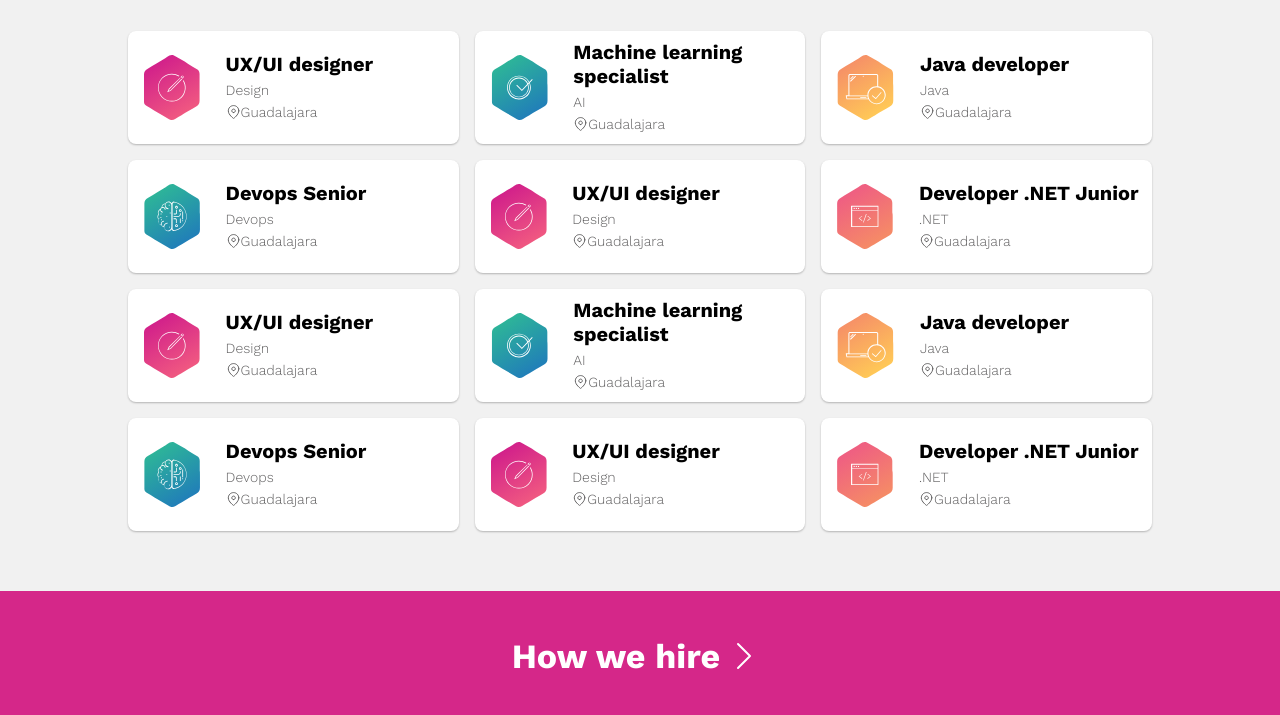
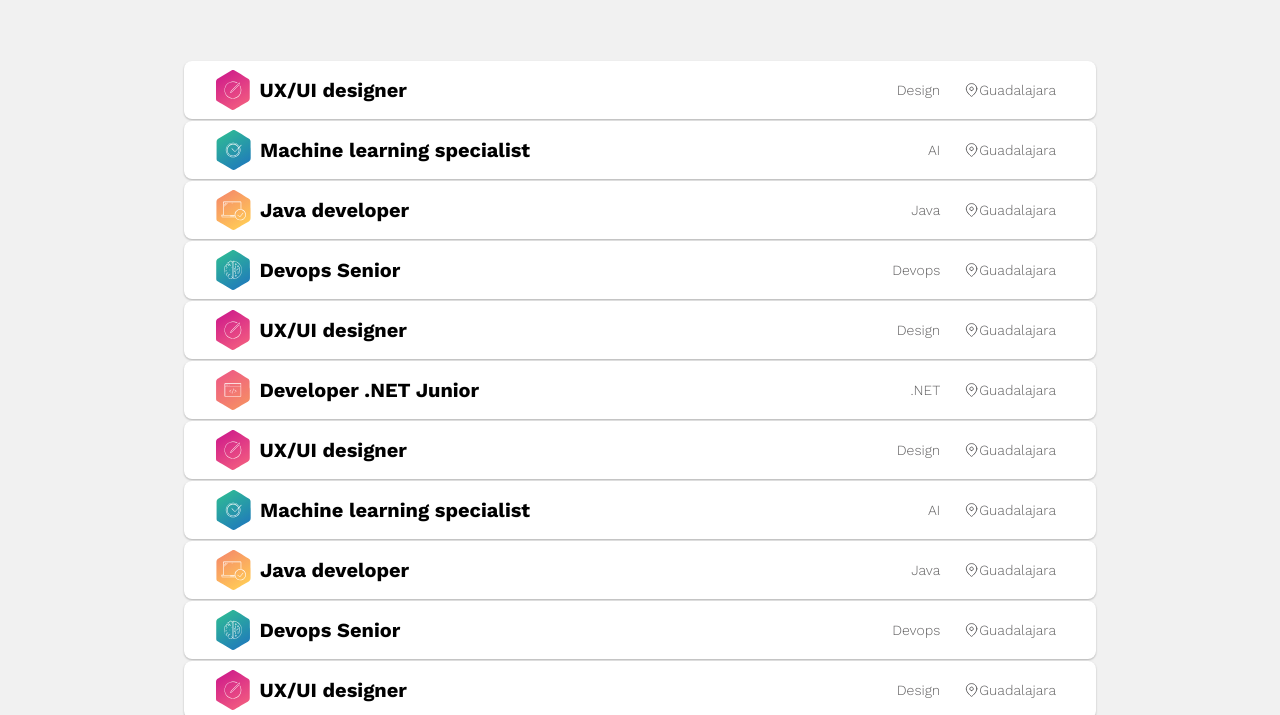
Before and after one commit to Alejandra-cano/iTexico-Jobs, a plain HTML site: page openings.html in a window 1280 px wide. Shown: the part 649-1364 px from the top of the page. Drawn offline with nearby package versions, Linux system fonts and the light colour scheme.

Commit message:
openings
change in the openings html and on the index

```diff
--- a/CSS/style.scss
+++ b/CSS/style.scss
@@ -956,7 +956,50 @@ footer{
         }
     }
 }
+.openings{
+    background-color: #F1F1F1;
+    @include flex(column, center, center);
+    flex-wrap:wrap;
+    padding-bottom: 200px;
+    .flex{
+        display:flex;
+        justify-content: center;
+        flex-direction: column;
+        align-items: center;
+        width: 70vw;
+        .card{
+            @include flex(row, space-between, center);
+            background-color: #fff;
+            border-radius: 8px;
+            height:58px;
+            box-shadow: 0px 1px 2px rgba(0, 0, 0, 0.25);
+            padding-right:16px;
+            width:100%;
+            margin-bottom:2px;
+            @include for-size(mobile){
+                width: 330px;
+                margin: 10px 20px 10px 20px ;
+            }
+            .icon{
+                .position-icon{
+                    height: 40px;
+                    margin-left:2em;
 
+                }
+                h6{
+
+                    margin:0 0 0 9px;
+                }
+            }
+        }
+        div{
+            @include flex(row, flex-start, center);
+            .body1{
+                margin-right:24px;
+            }
+        }
+    }
+}
 
 //Text styles//
 .title{
--- a/openings.html
+++ b/openings.html
@@ -67,15 +67,17 @@
             </div>
         </section>
 
-        <section class="positions">
+    <section class="openings">
         <div class="title">
             <p>We are looking for:</p>
         </div>
-        <div class="grid" style="margin-bottom: 60px;">
-                <div class="card" style="grid-column: 1/5;">
+        <div class="flex">
+                <div class="card" >
+                    <div class="icon">
                         <img class="position-icon" src="SVG/position-icons/design.svg" alt="">
+                        <h6>UX/UI designer</h6>
+                    </div>
                     <div>
-                        <h6>UX/UI designer</h6>
                         <p class="body1"> Design</p>
                         <div class="center">
                             <img src="SVG/map-pin.svg" alt="">
@@ -83,10 +85,12 @@
                         </div>
                     </div>
                 </div>
-                <div class="card" style="grid-column: 5/9;">
+                <div class="card" >
+                    <div class="icon">
                         <img class="position-icon" src="SVG/position-icons/ai.svg" alt="">
+                        <h6>Machine learning specialist</h6>
+                    </div>
                     <div>
-                        <h6>Machine learning specialist</h6>
                         <p class="body1"> AI</p>
                         <div class="center">
                             <img src="SVG/map-pin.svg" alt="">
@@ -94,10 +98,12 @@
                         </div>
                     </div>
                 </div>
-                <div class="card" style="grid-column: 9/13;">
+                <div class="card">
+                    <div class="icon">
                         <img class="position-icon" src="SVG/position-icons/java.svg" alt="">
+                        <h6>Java developer</h6>
+                   </div>
                     <div>
-                        <h6>Java developer</h6>
                         <p class="body1"> Java</p>
                         <div class="center">
                             <img src="SVG/map-pin.svg" alt="">
@@ -105,10 +111,12 @@
                         </div>
                     </div>
                 </div>
-                <div class="card" style="grid-column: 1/5;">
+                <div class="card">
+                    <div class="icon">
                         <img class="position-icon" src="SVG/position-icons/devops.svg" alt="">
+                        <h6>Devops Senior</h6>
+                    </div>
                     <div >
-                        <h6>Devops Senior</h6>
                         <p class="body1"> Devops</p>
                         <div class="center">
                             <img src="SVG/map-pin.svg" alt="">
@@ -116,10 +124,12 @@
                         </div>
                     </div>
                 </div>
-                <div class="card" style="grid-column: 5/9;">
+                <div class="card" >
+                    <div class="icon">
                         <img class="position-icon" src="SVG/position-icons/design.svg" alt="">
+                        <h6>UX/UI designer</h6>
+                    </div>
                     <div >
-                        <h6>UX/UI designer</h6>
                         <p class="body1"> Design</p>
                         <div class="center">
                             <img src="SVG/map-pin.svg" alt="">
@@ -127,10 +137,12 @@
                         </div>
                     </div>
                 </div>
-                <div class="card" style="grid-column: 9/13;">
+                <div class="card">
+                    <div class="icon">
                         <img class="position-icon" src="SVG/position-icons/net.svg" alt="">
+                        <h6>Developer .NET Junior</h6>
+                    </div>
                     <div>
-                        <h6>Developer .NET Junior</h6>
                         <p class="body1"> .NET</p>
                         <div class="center">
                             <img src="SVG/map-pin.svg" alt="">
@@ -138,10 +150,12 @@
                         </div>
                     </div>
                 </div>
-                <div class="card" style="grid-column: 1/5;">
+                <div class="card">
+                    <div class="icon">
                         <img class="position-icon" src="SVG/position-icons/design.svg" alt="">
+                        <h6>UX/UI designer</h6>
+                    </div>
                     <div>
-                        <h6>UX/UI designer</h6>
                         <p class="body1"> Design</p>
                         <div class="center">
                             <img src="SVG/map-pin.svg" alt="">
@@ -149,10 +163,12 @@
                         </div>
                     </div>
                 </div>
-                <div class="card" style="grid-column: 5/9;">
+                <div class="card">
+                    <div class="icon">
                         <img class="position-icon" src="SVG/position-icons/ai.svg" alt="">
+                        <h6>Machine learning specialist</h6>
+                    </div>
                     <div>
-                        <h6>Machine learning specialist</h6>
                         <p class="body1"> AI</p>
                         <div class="center">
                             <img src="SVG/map-pin.svg" alt="">
@@ -160,10 +176,12 @@
                         </div>
                     </div>
                 </div>
-                <div class="card" style="grid-column: 9/13;">
+                <div class="card">
+                    <div class="icon">
                         <img class="position-icon" src="SVG/position-icons/java.svg" alt="">
+                        <h6>Java developer</h6>
+                    </div>
                     <div>
-                        <h6>Java developer</h6>
                         <p class="body1"> Java</p>
                         <div class="center">
                             <img src="SVG/map-pin.svg" alt="">
@@ -171,10 +189,12 @@
                         </div>
                     </div>
                 </div>
-                <div class="card" style="grid-column: 1/5;">
+                <div class="card">
+                    <div class="icon">
                         <img class="position-icon" src="SVG/position-icons/devops.svg" alt="">
+                        <h6>Devops Senior</h6>
+                    </div>
                     <div >
-                        <h6>Devops Senior</h6>
                         <p class="body1"> Devops</p>
                         <div class="center">
                             <img src="SVG/map-pin.svg" alt="">
@@ -182,10 +202,12 @@
                         </div>
                     </div>
                 </div>
-                <div class="card" style="grid-column: 5/9;">
+                <div class="card">
+                    <div class="icon">
                         <img class="position-icon" src="SVG/position-icons/design.svg" alt="">
+                        <h6>UX/UI designer</h6>
+                    </div>
                     <div >
-                        <h6>UX/UI designer</h6>
                         <p class="body1"> Design</p>
                         <div class="center">
                             <img src="SVG/map-pin.svg" alt="">
@@ -193,10 +215,12 @@
                         </div>
                     </div>
                 </div>
-                <div class="card" style="grid-column: 9/13;">
+                <div class="card">
+                    <div class="icon">
                         <img class="position-icon" src="SVG/position-icons/net.svg" alt="">
+                        <h6>Developer .NET Junior</h6>
+                    </div>
                     <div>
-                        <h6>Developer .NET Junior</h6>
                         <p class="body1"> .NET</p>
                         <div class="center">
                             <img src="SVG/map-pin.svg" alt="">
```
Also changed, not shown: index.html (+66 -0 lines), CSS/style.css, 2 other files. Lines whose indentation alone changed are shown as unchanged.
